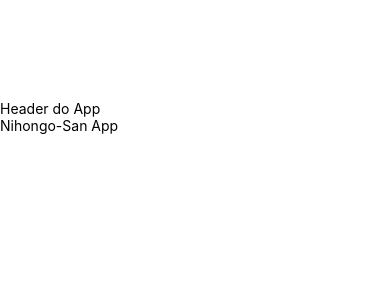
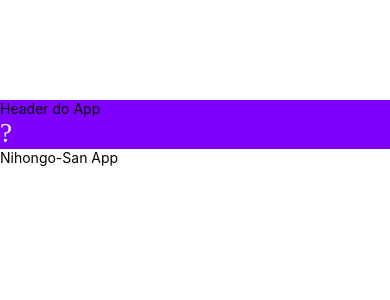
Before and after one commit to deborafsm/nihongo-san, a React Native app in the folder nihongo-san_app/: screen / in a window 390 px wide. Shown: the top 300 px of the page. Built offline with nearby package versions, Linux system fonts and the light colour scheme.

Commit message:
Update index.js

```diff
--- a/nihongo-san_app/src/components/header/index.js
+++ b/nihongo-san_app/src/components/header/index.js
@@ -1,9 +1,21 @@
 import React from "react";
-import { View, StyleSheet, Text, StatusBar } from "react-native";
+import {
+  View,
+  StyleSheet,
+  Text,
+  StatusBar,
+  TouchableOpacity,
+} from "react-native";
+import { Feather } from "@expo/vector-icons";
 export default function Header() {
   return (
-    <View>
-      <Text>Header do App</Text>
+    <View style={styles.container}>
+      <View style={styles.content}>
+        <Text>Header do App</Text>
+        <TouchableOpacity>
+          <Feather name="use" size={27} color="#fff" />
+        </TouchableOpacity>
+      </View>
     </View>
   );
 }
```
